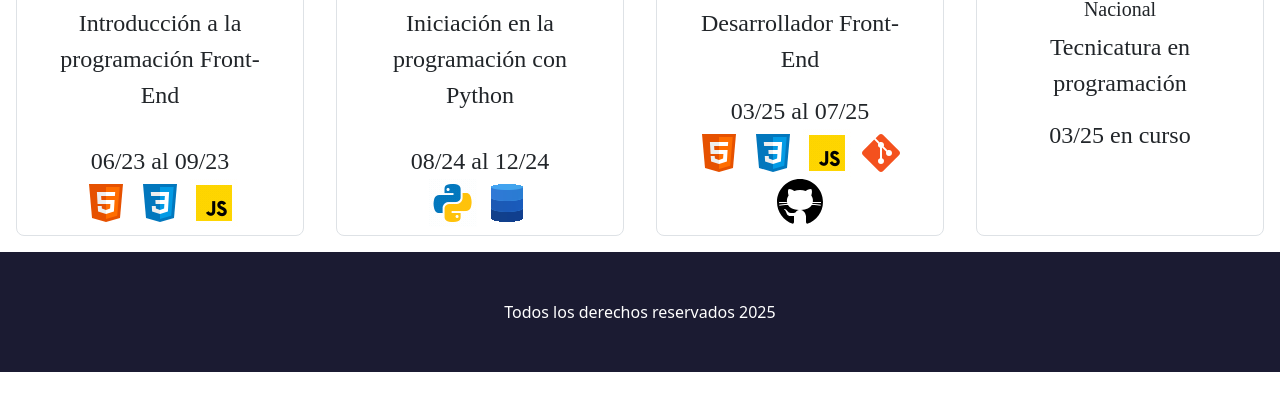
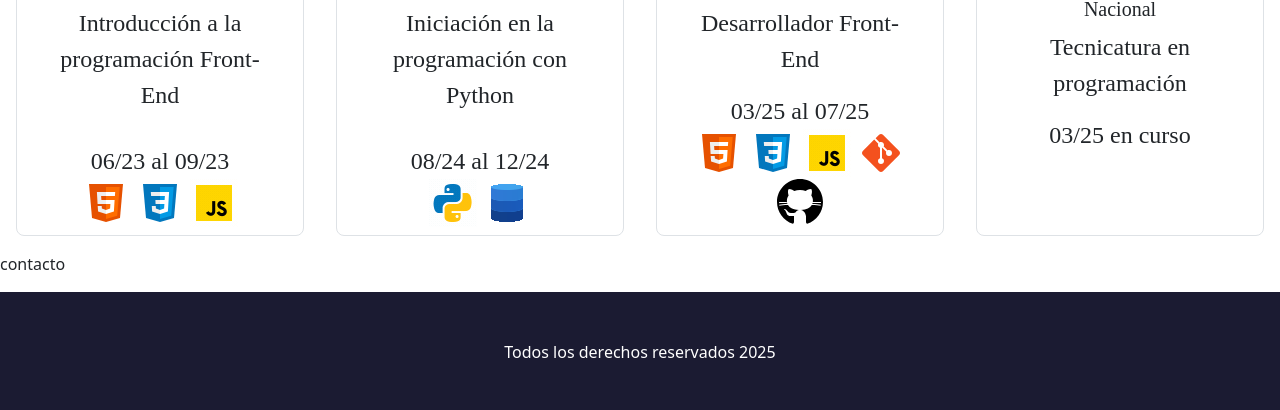
Before and after one commit to JDuuarte/Portafolio-v2, a plain HTML site: page index.html in a window 1280 px wide. Shown: the part 1967-2377 px from the top of the page. Before the commit the page ends 2339 px from the top, so only its background shows below. Drawn offline with nearby package versions, Linux system fonts and the light colour scheme; a web font is replaced by a local one.

Commit message:
se agrego contacto

```diff
--- a/index.html
+++ b/index.html
@@ -203,8 +203,8 @@
     <!-- Contacto -->
 
         <div class="row">
-            <div class="col">
-
+            <div class="col bg-secundary">
+              <p>contacto</p>
             </div>
         </div>
 
```
